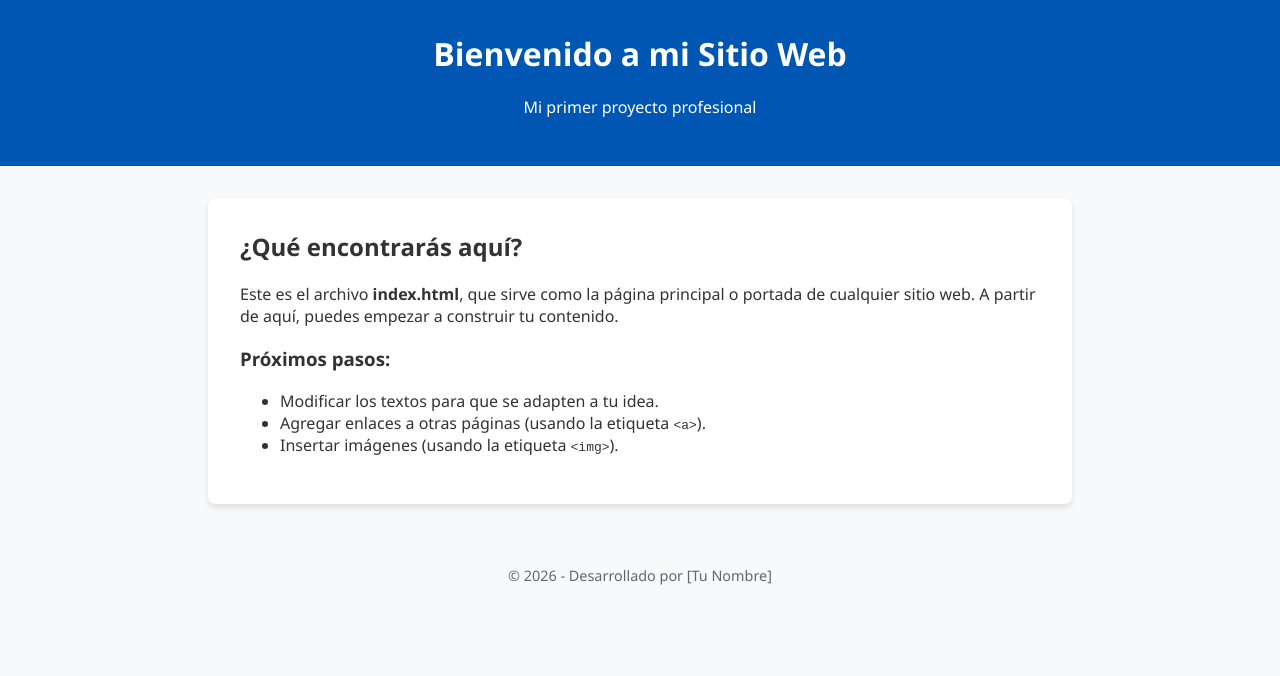
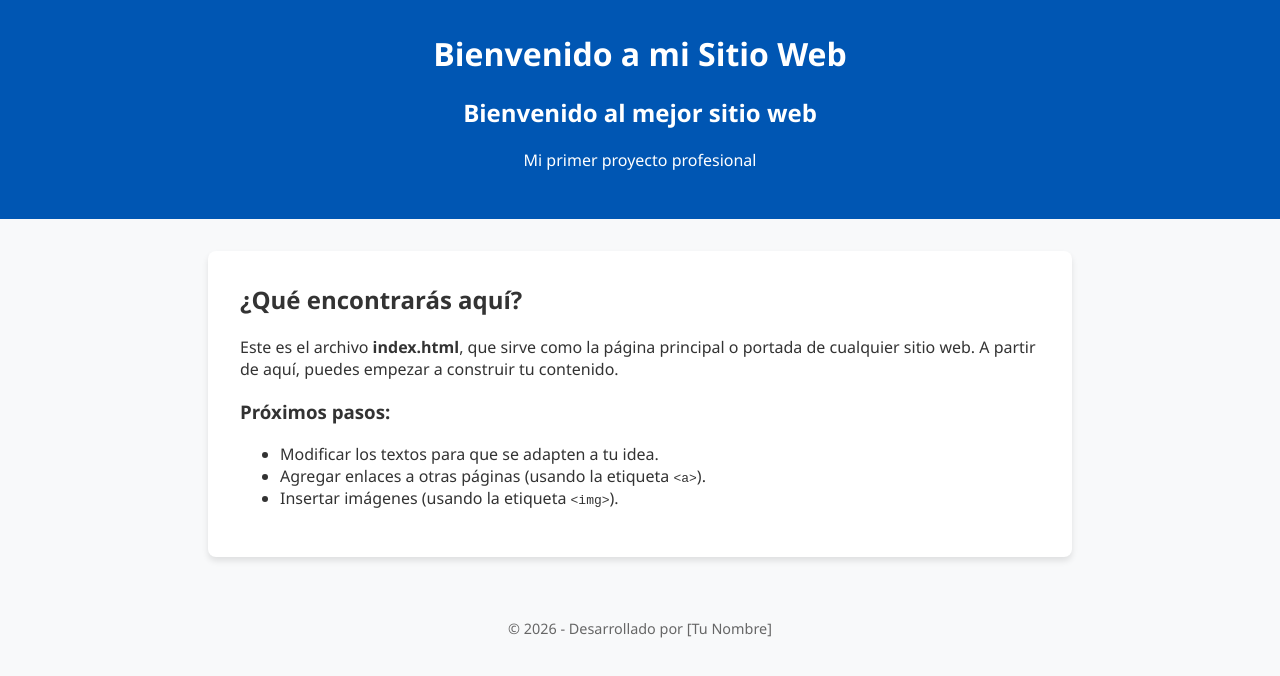
Before and after one commit to carlosyjt-glitch/web-campus-github, a plain HTML site: page index.html in a window 1280 px wide. Drawn offline with Linux system fonts and the light colour scheme.

Commit message:
Actualiza el contenido de index.html

```diff
--- a/index.html
+++ b/index.html
@@ -45,6 +45,8 @@
     <!-- Encabezado de la página -->
     <header>
         <h1>Bienvenido a mi Sitio Web</h1>
+        <h2>Bienvenido al mejor sitio web</h2>
+
         <p>Mi primer proyecto profesional</p>
     </header>
 
```
